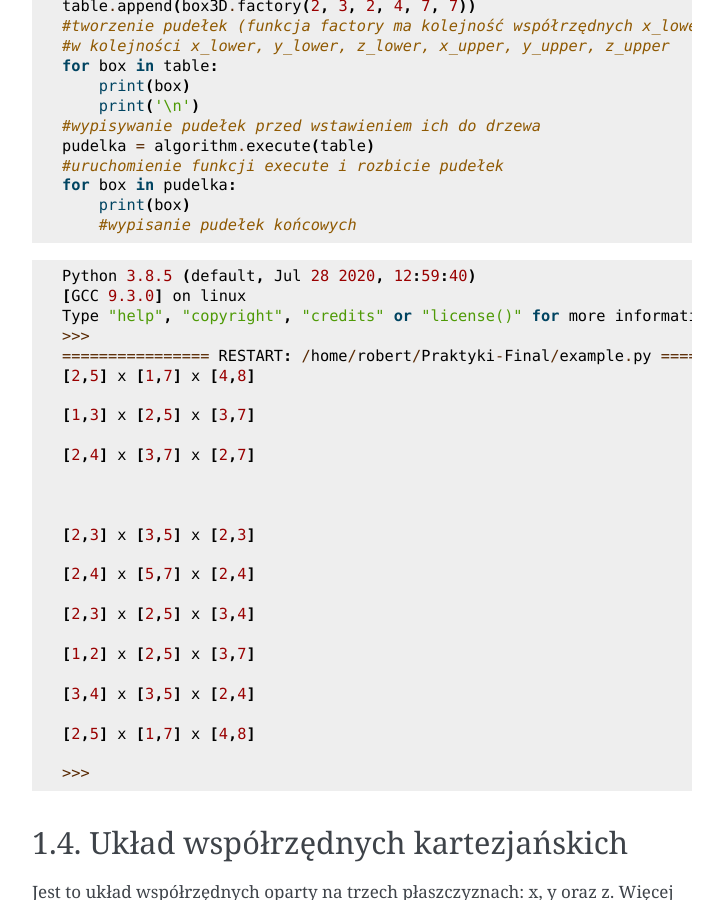
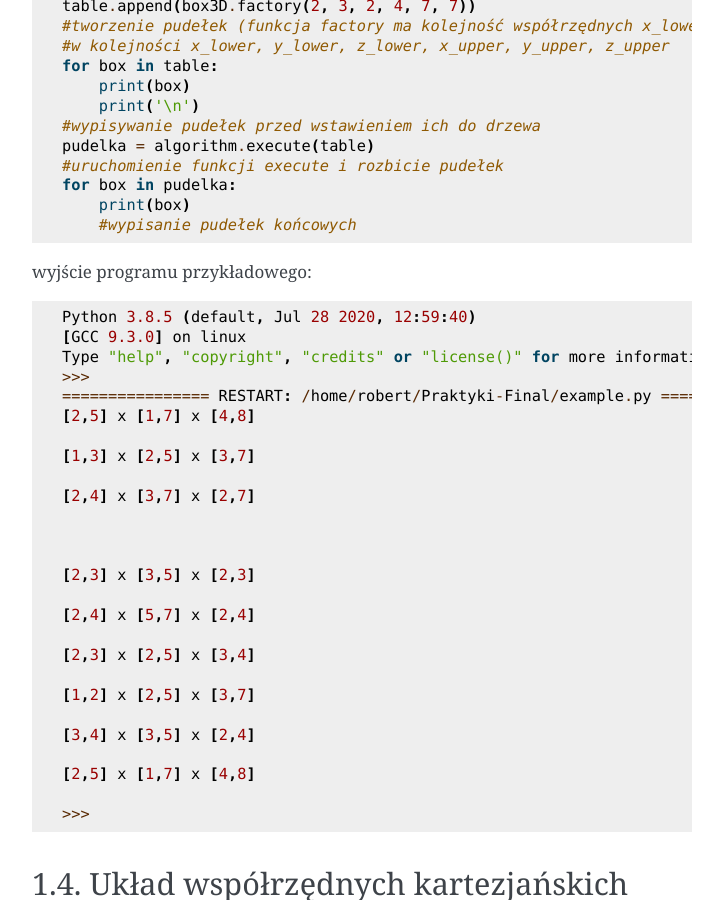
Before and after one commit to mkurop/box3D, a Sphinx documentation site: the page built from docs/Podstawowe_informacje.rst, in a window 1280 px wide and 900 px high, scrolled down 750 px. Shown: the whole window, without its empty margins (388-1111 px from the left). Built offline with Sphinx 7.4.7, drawn with Linux system fonts in a browser that asks for light colours; pages that are not in the unit, such as notebooks, are missing from menus.

Commit message:
Add files via upload

```diff
--- a/docs/Podstawowe_informacje.rst
+++ b/docs/Podstawowe_informacje.rst
@@ -23,6 +23,10 @@ Przykład wywołania programu
 
 .. literalinclude:: example.py
 
+
+
+wyjście programu przykładowego:
+
 .. literalinclude:: example-output.py
 
 
```
